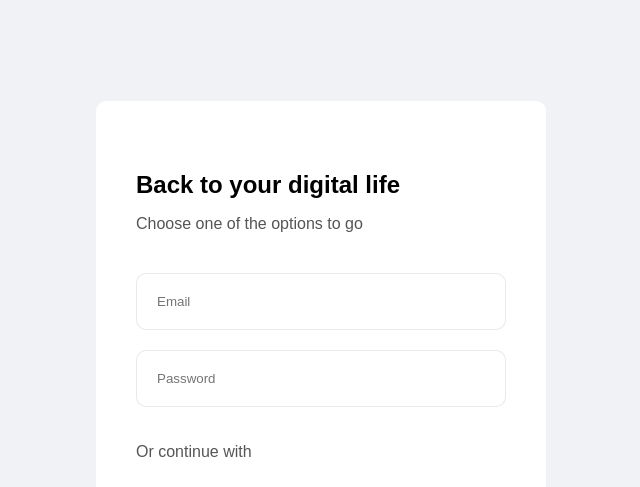
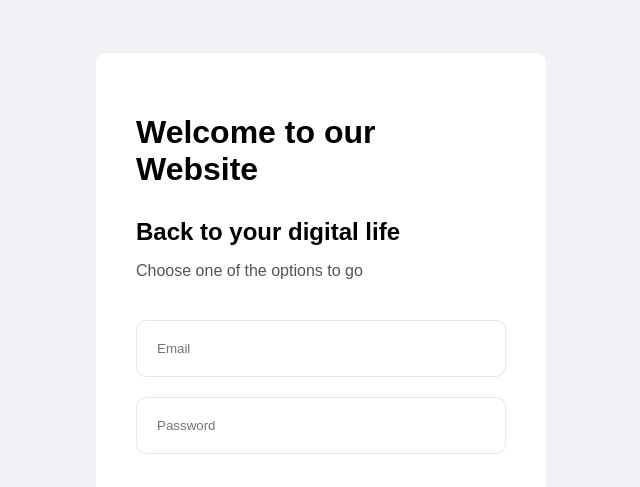
Before and after one commit to NishantJadhavCS/LoginForm, a plain HTML site: page index.html in a window 1280 px wide. Shown: the top 487 px of the page, without its empty margins (319-959 px from the left). Drawn offline with Linux system fonts and the light colour scheme.

Commit message:
Update LoginForm project

```diff
--- a/index.html
+++ b/index.html
@@ -9,6 +9,7 @@
   <body>
     <div class="container">
       <div class="login-box">
+        <h1>Welcome to our Website</h1>
         <h2>Back to your digital life</h2>
         <p>Choose one of the options to go</p>
         <form>
```
